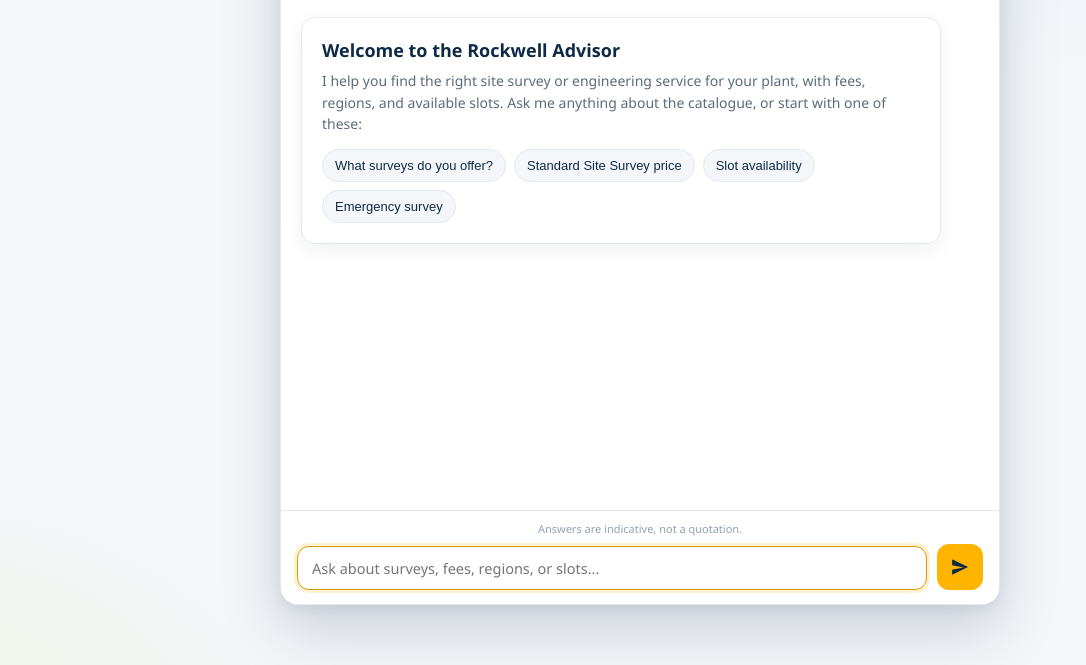
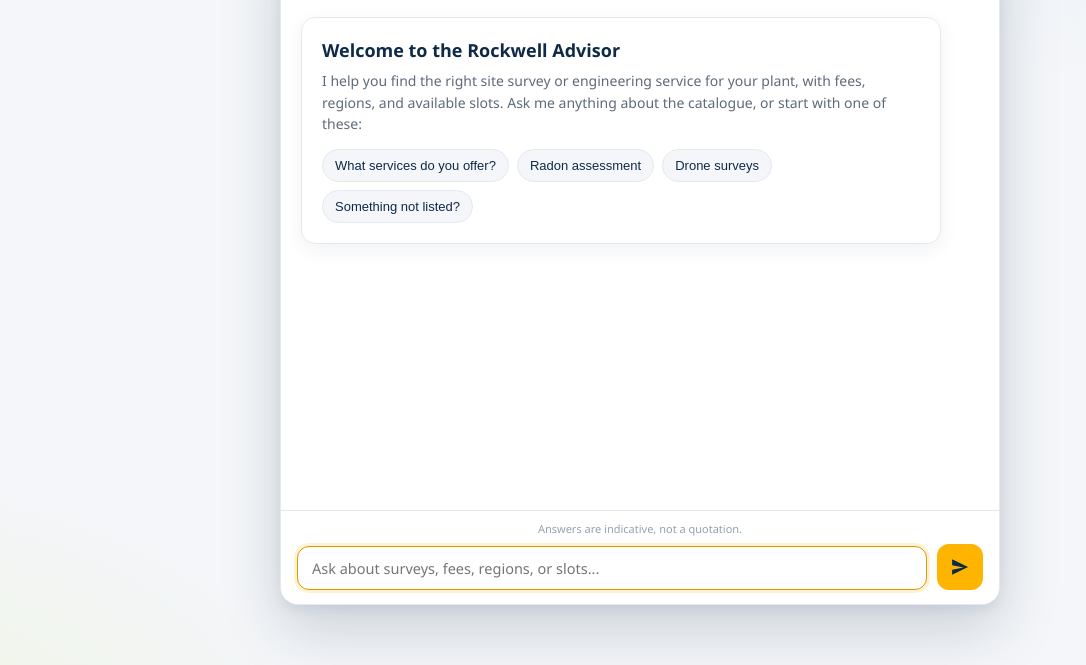
Before and after one commit to pgdai-nci/rockwell-chatbot, a plain HTML site: page index.html in a window 1280 px wide. Shown: the part 135-800 px from the top of the page, without its empty margins (0-1086 px from the left). Drawn offline with Linux system fonts and the light colour scheme.

Commit message:
Update suggestion chips to match actual services in the live catalogue

```diff
--- a/index.html
+++ b/index.html
@@ -31,10 +31,10 @@
             the catalogue, or start with one of these:
           </p>
           <div class="chips" id="chips">
-            <button class="chip" data-q="What site survey services do you offer?">What surveys do you offer?</button>
-            <button class="chip" data-q="How much does a Standard Site Survey cost?">Standard Site Survey price</button>
-            <button class="chip" data-q="What slots are available this month for a Comprehensive Site Survey in the metro region?">Slot availability</button>
-            <button class="chip" data-q="We have an unplanned outage. Can you help?">Emergency survey</button>
+            <button class="chip" data-q="What services do you offer?">What services do you offer?</button>
+            <button class="chip" data-q="I need a radon assessment in Sligo. What does it cost and what slots are available this week?">Radon assessment</button>
+            <button class="chip" data-q="Which drone survey services do you offer and what are the fees?">Drone surveys</button>
+            <button class="chip" data-q="Do you offer a submarine hull survey?">Something not listed?</button>
           </div>
         </div>
       </section>
```
